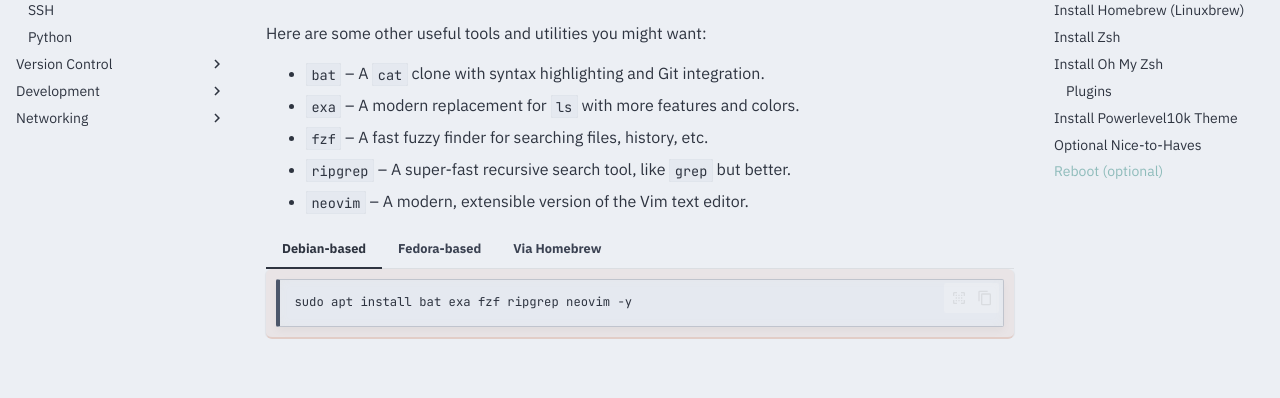
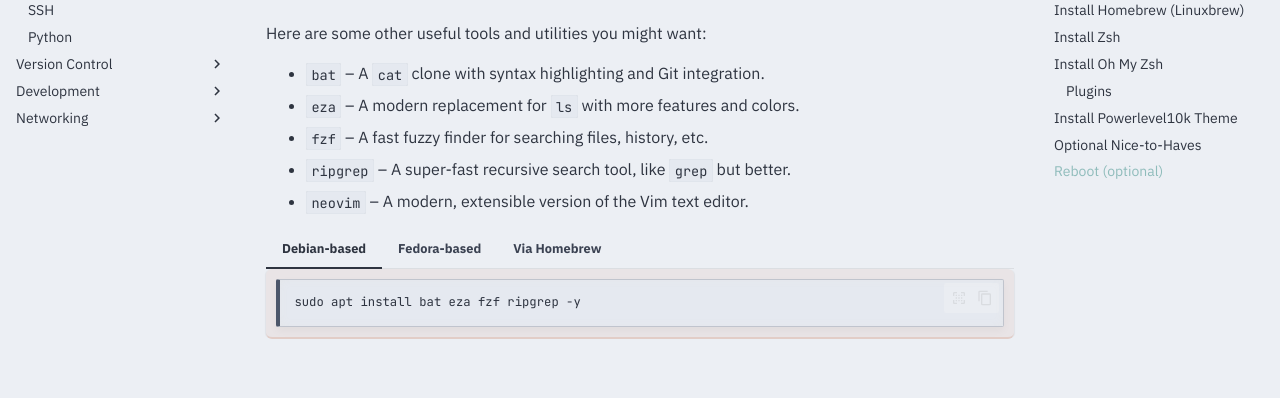
Before and after one commit to SilentGlasses/linux_start, an MkDocs documentation site: the page built from docs/setup/computer_setup.md, in a window 1280 px wide and 900 px high, scrolled down 2913 px. Shown: the part 227-625 px from the top of the window. Built offline with MkDocs 1.6.1 and Material for MkDocs 9.7.7, drawn with Linux system fonts in a browser that asks for light colours.

Commit message:
Update computer setup documentation for 'eza'
Replaced mentions of 'exa' with 'eza' in the setup documentation and updated installation commands accordingly.

````diff
--- a/docs/setup/computer_setup.md
+++ b/docs/setup/computer_setup.md
@@ -138,23 +138,23 @@ source ~/.zshrc
 Here are some other useful tools and utilities you might want:
 
 - `bat` – A `cat` clone with syntax highlighting and Git integration.
-- `exa` – A modern replacement for `ls` with more features and colors.
+- `eza` – A modern replacement for `ls` with more features and colors.
 - `fzf` – A fast fuzzy finder for searching files, history, etc.
 - `ripgrep` – A super-fast recursive search tool, like `grep` but better.
 - `neovim` – A modern, extensible version of the Vim text editor.
 
 === "Debian-based"
     ```bash
-    sudo apt install bat exa fzf ripgrep neovim -y
+    sudo apt install bat eza fzf ripgrep -y
     ```
 === "Fedora-based"
     ```
-    sudo dnf install bat exa fzf ripgrep neovim -y
+    sudo dnf install bat eza fzf ripgrep -y
     ```
 === "Via Homebrew"
     - works the same on both distros
     ```bash
-    brew install bat exa fzf ripgrep neovim
+    brew install bat eza fzf ripgrep
     ```
 
 ## Reboot (optional)
````
